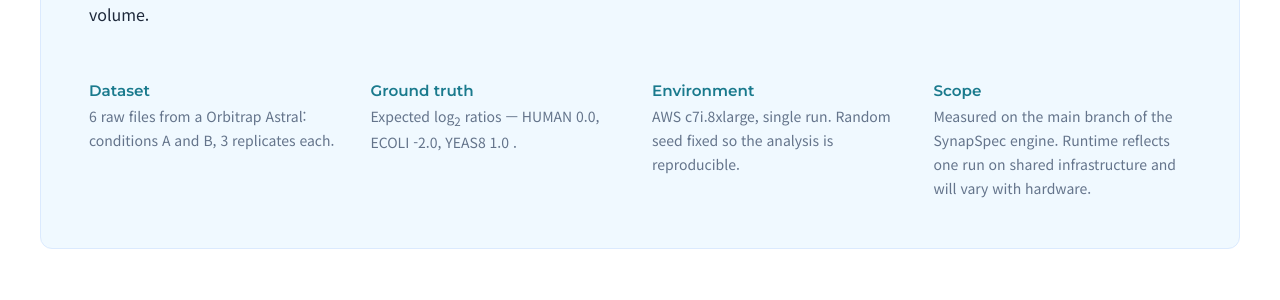
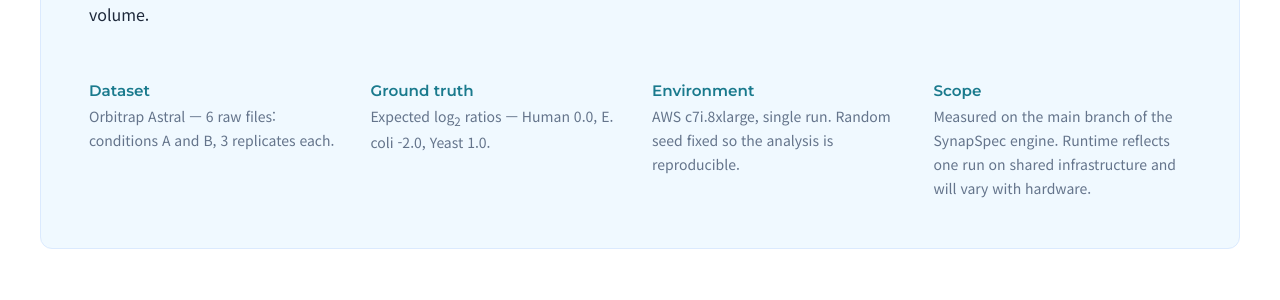
Before and after one commit to bionsight/SynapSpec, a Jekyll site: the page built from benchmarks/index.md, in a window 1280 px wide and 900 px high, scrolled down 1628 px. Shown: the part 363-663 px from the top of the window. Built offline with Jekyll 4.4.1, drawn with Linux system fonts in a browser that asks for light colours.

Commit message:
fix: correct article and spacing in benchmarks method text
"a Orbitrap Astral" read wrong and the ground-truth list rendered a
stray space before its period. Also show species labels (Human, E. coli,
Yeast) instead of the raw UniProt codes.

Co-Authored-By: Claude Opus 5 <noreply@anthropic.com>
Claude-Session: https://claude.ai/code/session_01SiUjmcoCzr5h1mKusLS1rC

```diff
--- a/benchmarks/index.md
+++ b/benchmarks/index.md
@@ -115,7 +115,7 @@ description: "SynapSpec validation results on the LFQBench standard dataset —
         <div>
           <h4>Dataset</h4>
           <p>
-            {{ bm.dataset.files }} raw files from a {{ bm.dataset.instrument }}:
+            {{ bm.dataset.instrument }} &mdash; {{ bm.dataset.files }} raw files:
             conditions {{ bm.dataset.conditions | join: " and " }},
             {{ bm.dataset.replicates }} replicates each.
           </p>
@@ -124,9 +124,8 @@ description: "SynapSpec validation results on the LFQBench standard dataset —
           <h4>Ground truth</h4>
           <p>
             Expected log<sub>2</sub> ratios &mdash;
-            {% for pair in bm.dataset.target_log2_ratios %}
-              {{ pair[0] }} {{ pair[1] }}{% unless forloop.last %}, {% endunless %}
-            {% endfor %}.
+            {%- for item in run.accuracy %} {{ item.label }} {{ item.target_log2_ratio }}
+            {%- unless forloop.last %},{% endunless %}{% endfor %}.
           </p>
         </div>
         <div>
```
